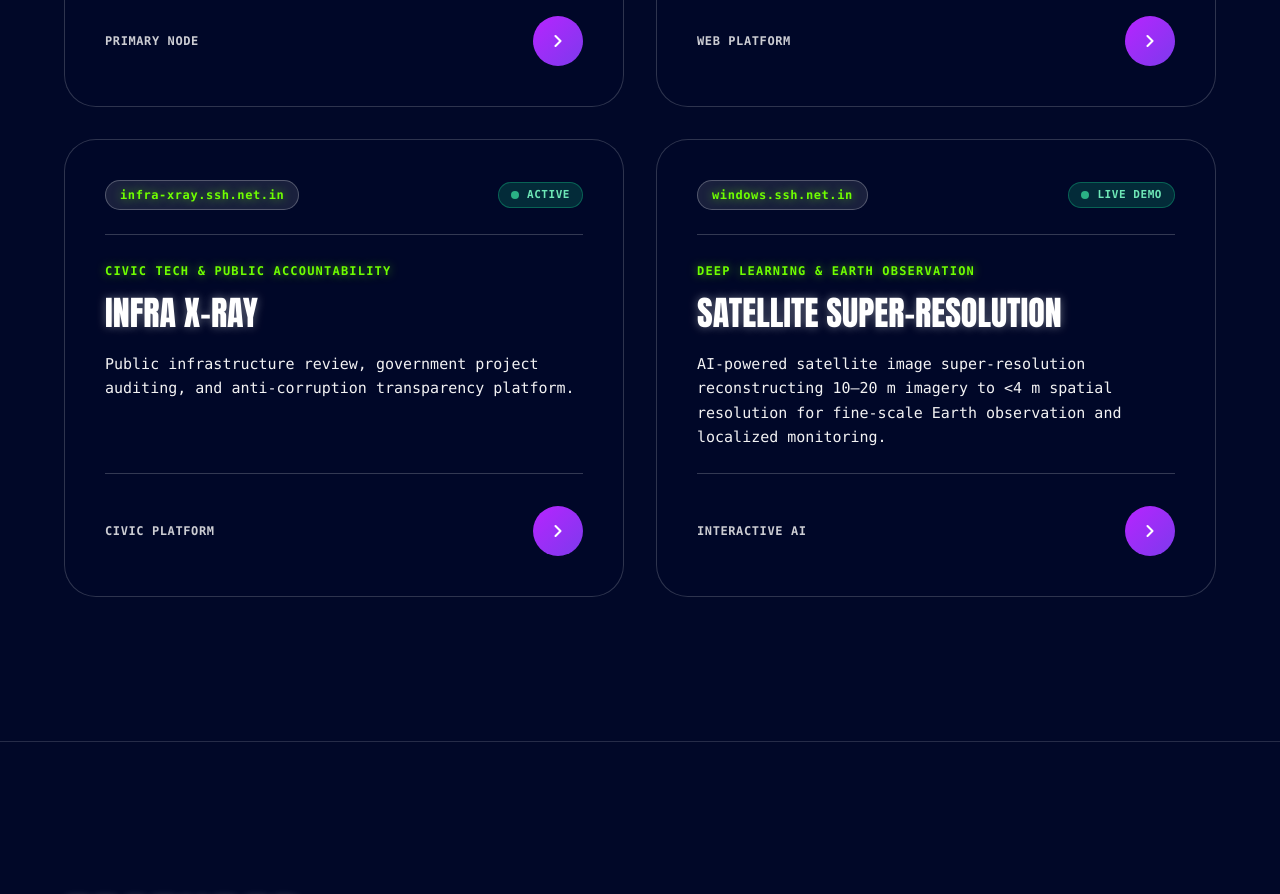
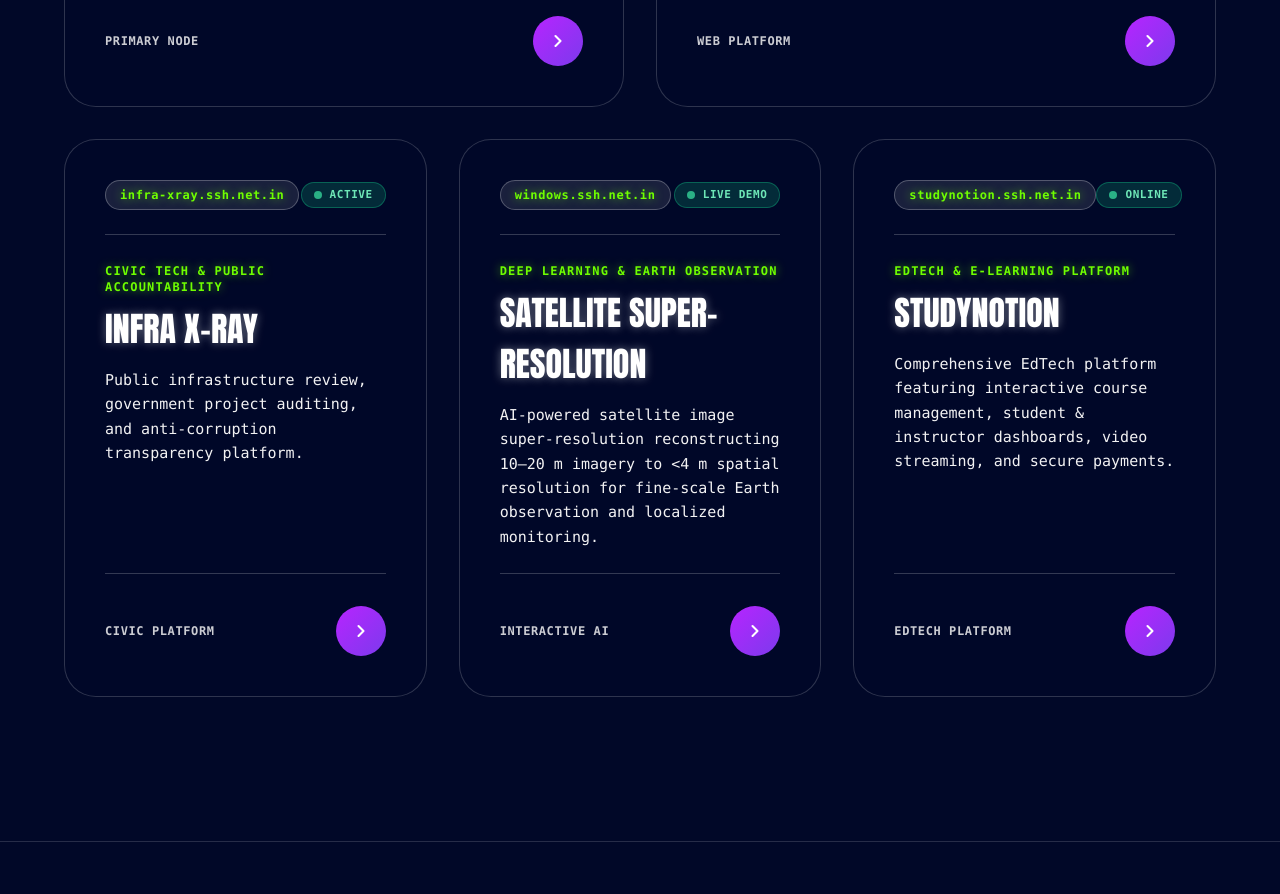
Before and after one commit to Nithin0620/landing, a React (Vite) app: page / in a window 1280 px wide. Shown: the part 1480-2374 px from the top of the page. Built offline with nearby package versions, Linux system fonts and the light colour scheme; a web font is replaced by a local one.

Commit message:
feat: add StudyNotion platform to hosted domains and implement adaptive grid layout

```diff
--- a/src/App.jsx
+++ b/src/App.jsx
@@ -74,6 +74,17 @@ export default function App() {
       statusColor: 'bg-emerald-400',
       description: 'AI-powered satellite image super-resolution reconstructing 10–20 m imagery to <4 m spatial resolution for fine-scale Earth observation and localized monitoring.',
       badge: 'Interactive AI'
+    },
+    {
+      id: 'studynotion',
+      title: 'StudyNotion',
+      category: 'EdTech & E-Learning Platform',
+      subdomain: 'studynotion.ssh.net.in',
+      url: 'https://studynotion.ssh.net.in',
+      status: 'Online',
+      statusColor: 'bg-emerald-400',
+      description: 'Comprehensive EdTech platform featuring interactive course management, student & instructor dashboards, video streaming, and secure payments.',
+      badge: 'EdTech Platform'
     }
   ];
 
@@ -338,13 +349,27 @@ export default function App() {
               </div>
             </div>
 
-            {/* 2-Column Layout (2x2 Grid) */}
-            <div className="grid grid-cols-1 md:grid-cols-2 lg:grid-cols-2 gap-8">
-              {hostedDomains.map((srv) => (
-                <div
-                  key={srv.id}
-                  className="liquid-glass rounded-[32px] p-8 sm:p-10 flex flex-col justify-between hover:border-white/40 hover:bg-[#010828]/85 transition-colors duration-200 group min-h-[300px]"
-                >
+            {/* Adaptive Grid Layout (Even rows of 2, odd count finishes with row of 3) */}
+            <div className="grid grid-cols-1 md:grid-cols-6 gap-8">
+              {hostedDomains.map((srv, index) => {
+                // Adaptive layout:
+                // If total is 5: first 2 items take col-span-3 (2 in row 1), last 3 take col-span-2 (3 in row 2)
+                const total = hostedDomains.length;
+                let spanClass = 'md:col-span-3';
+                if (total === 1) {
+                  spanClass = 'md:col-span-6';
+                } else if (total === 3 || total === 6) {
+                  spanClass = 'md:col-span-2';
+                } else if (total % 2 !== 0) {
+                  const splitPoint = total - 3;
+                  spanClass = index < splitPoint ? 'md:col-span-3' : 'md:col-span-2';
+                }
+
+                return (
+                  <div
+                    key={srv.id}
+                    className={`liquid-glass rounded-[32px] p-8 sm:p-10 flex flex-col justify-between hover:border-white/40 hover:bg-[#010828]/85 transition-colors duration-200 group min-h-[300px] ${spanClass}`}
+                  >
                   <div>
                     <div className="flex items-center justify-between pb-6 border-b border-white/20">
                       <span className="font-mono text-xs px-3.5 py-1.5 rounded-full bg-white/10 border border-white/25 text-neon text-glow-neon font-bold tracking-wider">
@@ -384,7 +409,8 @@ export default function App() {
                     </a>
                   </div>
                 </div>
-              ))}
+              );
+            })}
             </div>
           </div>
         </section>
```
